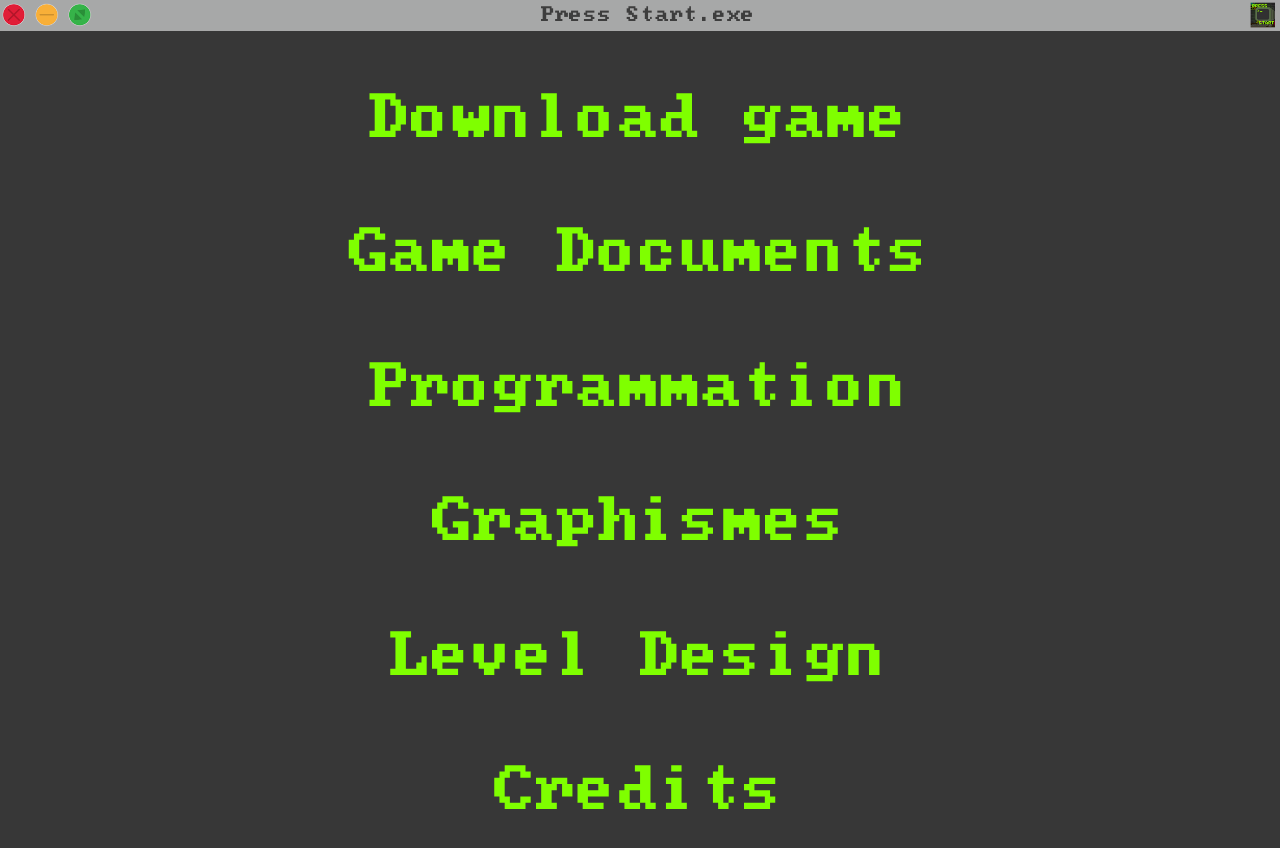
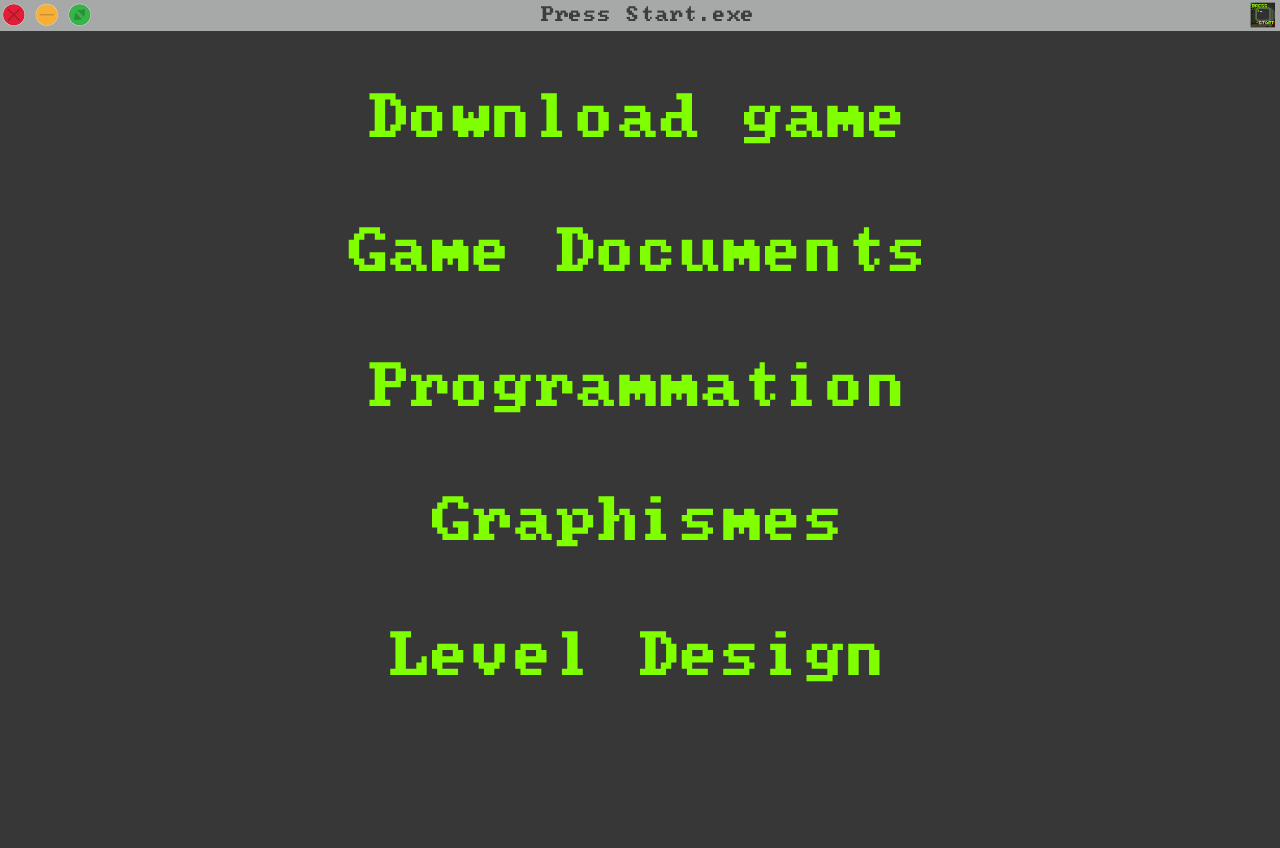
Before and after one commit to StudentsMakeGames/StudentsMakeGames.github.io, a plain HTML site: page TitleScreen.html in a window 1280 px wide. After the commit the page ends 800 px from the top, so only its background shows below. Drawn offline with Linux system fonts and the light colour scheme.

Commit message:
Update TitleScreen.html

```diff
--- a/TitleScreen.html
+++ b/TitleScreen.html
@@ -14,7 +14,6 @@
                 <a class="startbutton" href="Programmation.html">Programmation</a>
                 <a class="startbutton" href="Graphisme.html">Graphismes</a>
                 <a class="startbutton" href="Level Design.html">Level Design</a>
-                <a class="startbutton" href="">Credits</a>
             </div>
         </body>
     </html>
```
